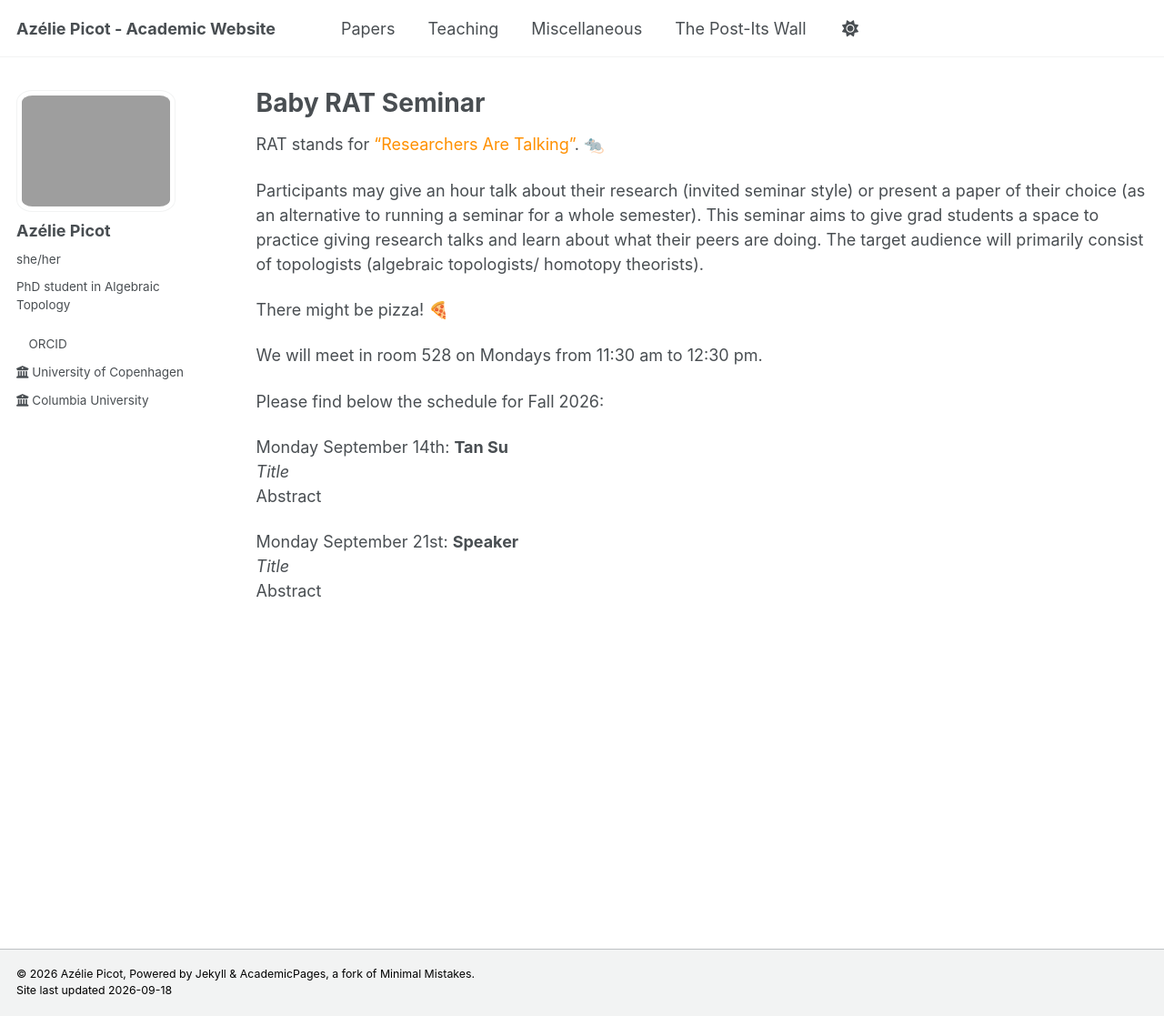
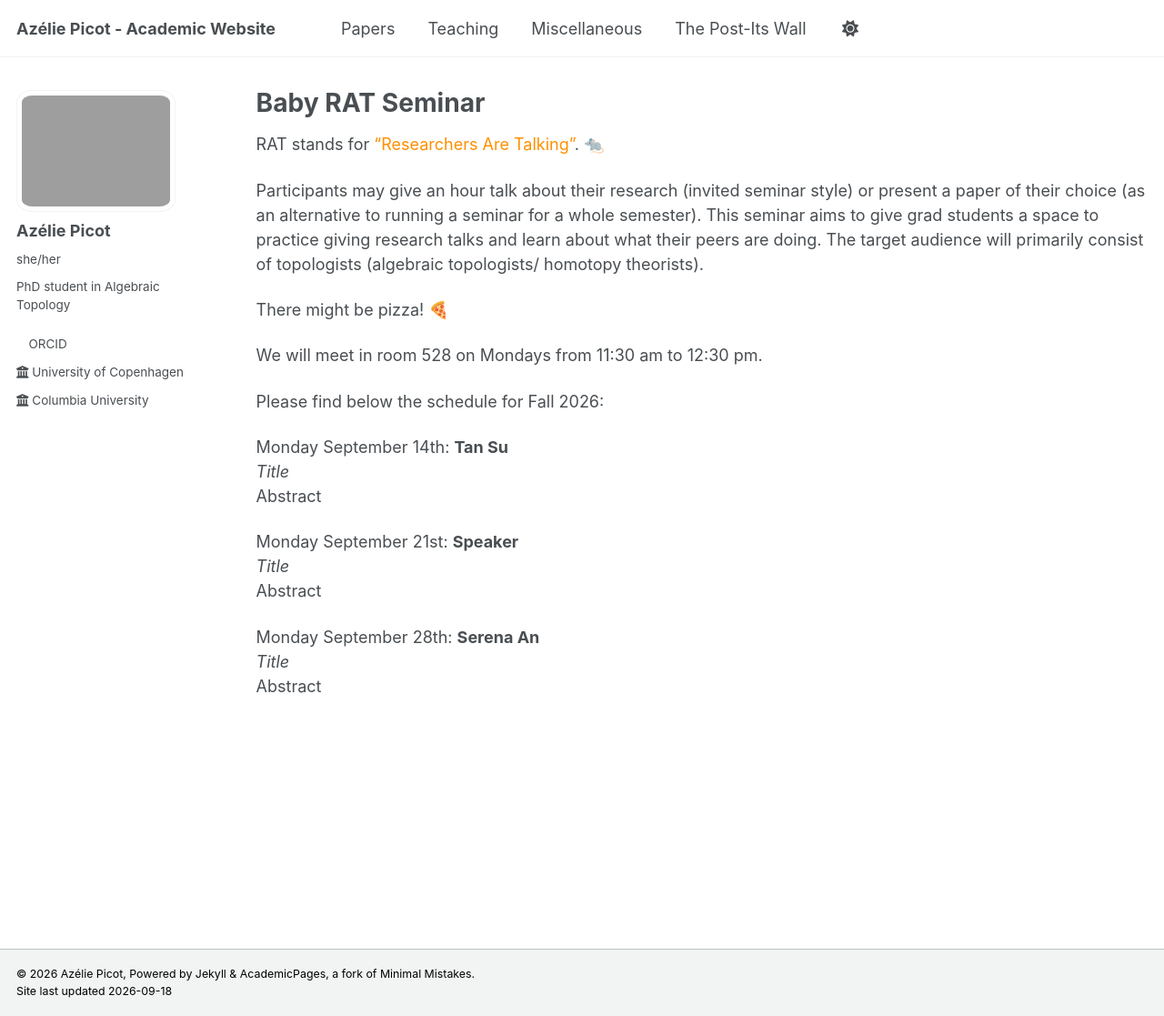
Before and after one commit to azeliepicot/azeliepicot.github.io, a Jekyll site: the page built from _pages/rat seminar.md, in a window 1280 px wide and 1117 px high. Shown: the whole window at 91% size. Built offline with Jekyll 4.4.1, drawn with Linux system fonts in a browser that asks for light colours.

Commit message:
Add seminar details for September 28th

```diff
--- a/_pages/rat seminar.md
+++ b/_pages/rat seminar.md
@@ -23,3 +23,7 @@ Abstract
 Monday September 21st: **Speaker**
 *Title*
 Abstract
+
+Monday September 28th: **Serena An**
+*Title*
+Abstract
```
